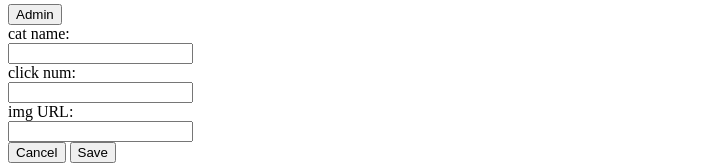
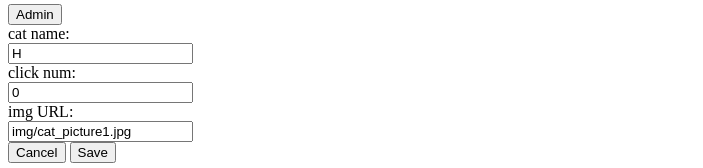
Before and after one commit to lgsmd/cat-click, a plain HTML site: page index.html in a window 1280 px wide. Both pictures are taken after a click on the button "Admin". Shown: the part 671-839 px from the top of the page, without its empty margins (0-703 px from the left). Drawn offline with Linux system fonts and the light colour scheme.

Commit message:
init admin-option hidden

```diff
--- a/index.html
+++ b/index.html
@@ -10,20 +10,21 @@
 		<h2 id="cat-name"></h2>
 		<div id="cat-count"></div>
 		<img id="cat-img" src="" alt="cute cat">
-	</div>
-	<button id="click-admin">Admin</button>
-	<div id="admin-list">
+		<br>
+		<button id="open-admin">Admin</button>
+		<div id="admin-option">
 			cat name:<br>
-			<input type="text" value="">
+			<input type="text" id="input-name">
 			<br>
 			click num:<br>
-			<input type="number" value="">
+			<input type="number" id="input-num">
 			<br>
 			img URL:<br>
-			<input type="text" value="">
+			<input type="text" id="input-url">
 			<br>
 			<button id="cancel">Cancel</button>
 			<button id="save">Save</button>
+		</div>
 	</div>
 </body>
 </html>
--- a/js/app.js
+++ b/js/app.js
@@ -34,6 +34,7 @@ let octopus = {
         model.currentCat = model.cats[0];
         catListView.init();
         catView.init();
+        adminView.init();
     },
 
     getCurrentCat: function () {
@@ -83,6 +84,7 @@ let catListView = {
 
     render: function () {
         let cats = octopus.getAllCats();
+        this.catListElem.innerText = '';
         for(let i = 0; i < cats.length; i ++){
             let cat = cats[i];
             let catElem = document.createElement('li');
@@ -91,6 +93,7 @@ let catListView = {
             catElem.addEventListener('click', function (cat) {
                 return function () {
                     octopus.setCurrentCat(cat);
+                    adminView.init();
                     catView.render();
                 }
             }(cat));
@@ -101,7 +104,30 @@ let catListView = {
 }
 
 let adminView = {
+    init: function () {
+        this.adminElem = document.getElementById('open-admin');
+        this.adminListElem = document.getElementById('admin-option');
+        this.adminInputName = document.getElementById('input-name');
+        this.adminInputNum = document.getElementById('input-num');
+        this.adminInputUrl = document.getElementById('input-url');
 
+        this.adminListElem.style.visibility = 'hidden';
+
+        this.adminElem.addEventListener('click', function () {
+           if(adminView.adminListElem.style.visibility === "hidden"){
+               adminView.adminListElem.style.visibility = "visible";
+           }
+        })
+        this.adminListElem.style.visibility = 'hidden';
+        this.render();
+    },
+
+    render: function () {
+        let currentCat = octopus.getCurrentCat();
+        this.adminInputName.value = currentCat.name;
+        this.adminInputNum.value = currentCat.clickCount;
+        this.adminInputUrl.value = currentCat.imgSrc;
+    }
 }
 
 octopus.init();
```
